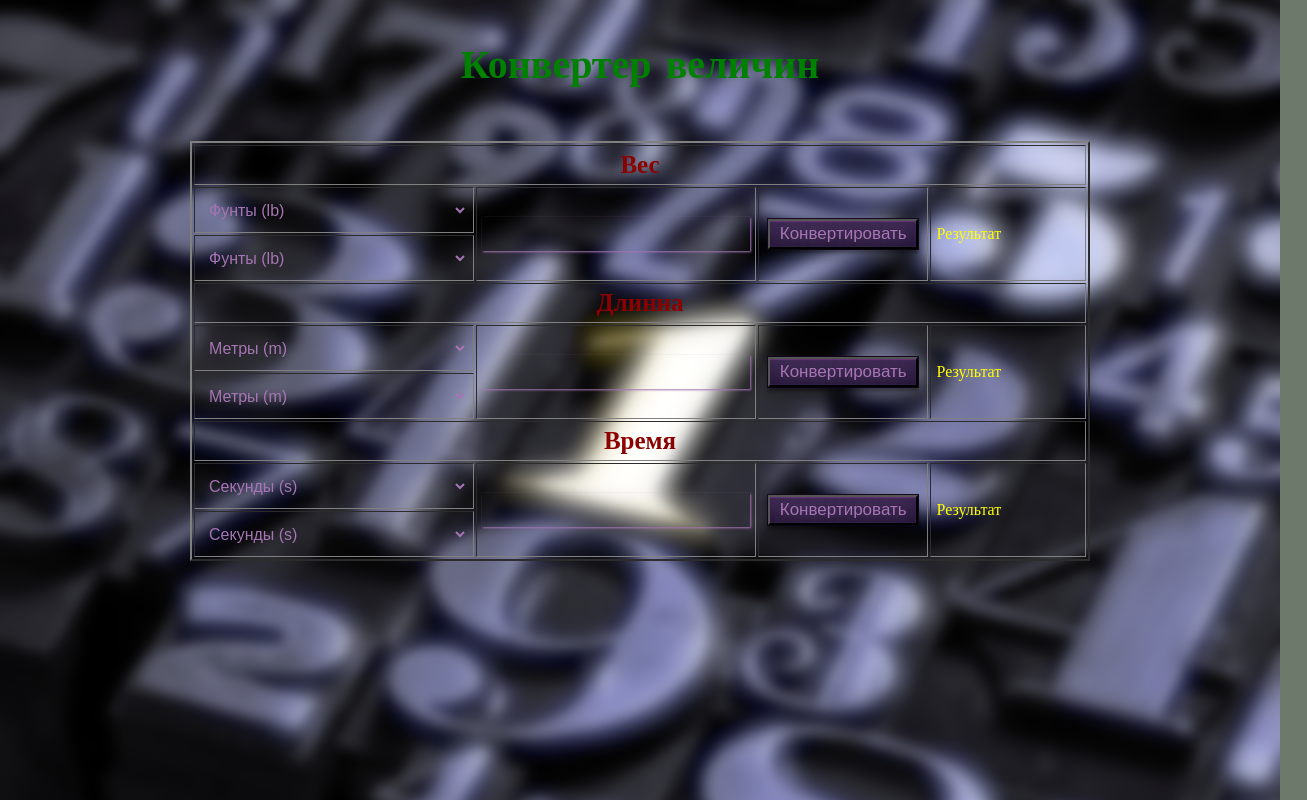
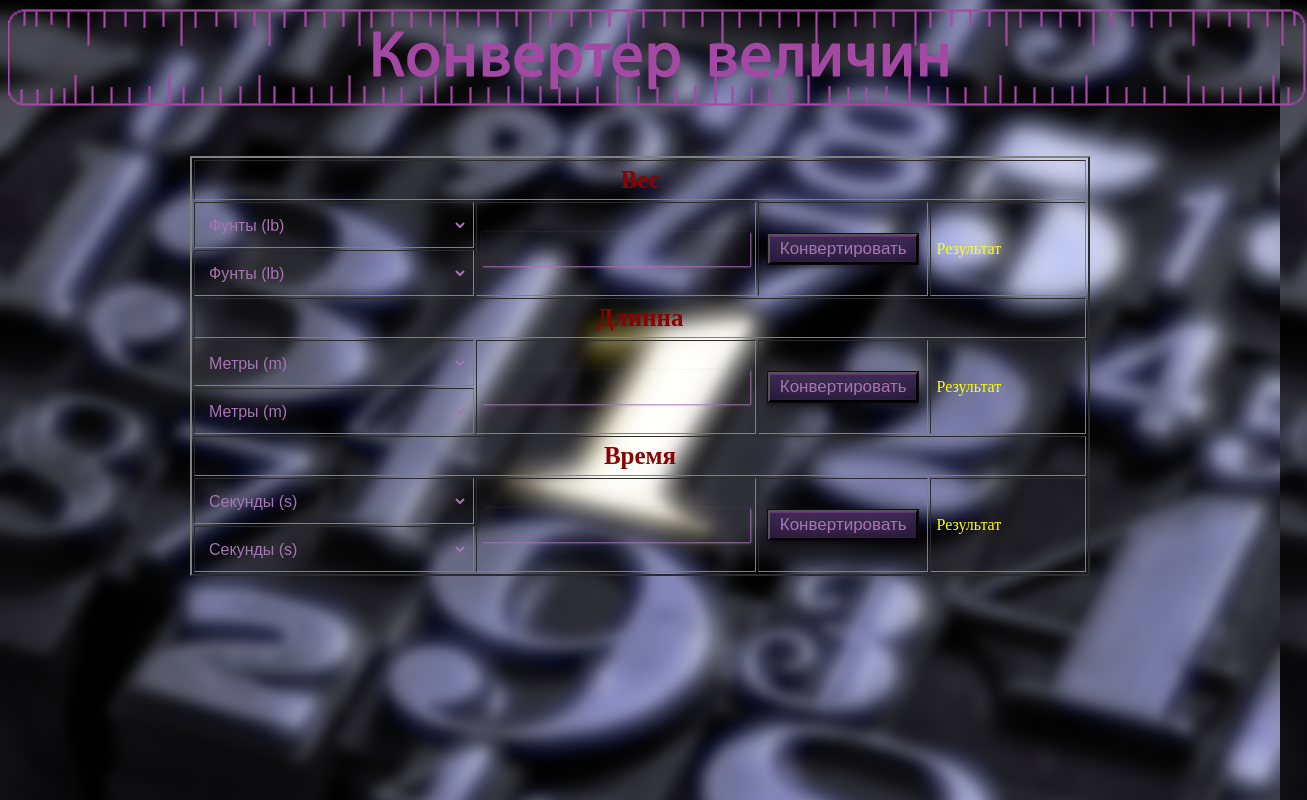
Before and after one commit to PI42/Converter, a plain HTML site: page index.html in a window 1280 px wide. Shown: the top 800 px of the page, 1307 px wide, since content can reach past the window. Drawn offline with Linux system fonts and the light colour scheme.

Commit message:
Стилизация. Заголовок.

```diff
--- a/index.html
+++ b/index.html
@@ -2,51 +2,39 @@
 <html>
 <head>
 
+  <meta http-equiv="Content-Type" content="text/html; charset=utf-8">
+  <title>Converter</title>
 
 
-  <meta http-equiv="Content-Type" content="text/html; charset=utf-8">
+  <link rel="stylesheet" type="text/css" href="style.css">
 
-
-
-
-  <title>Converter</title>
-  <link rel="stylesheet" type="text/css" href="style.css">
 </head>
-
 
 
 <body alink="#ee0000" link="#0000ee" vlink="#551a8b">
 
+<p style="text-align: center;"><img src="Line2.png"></p>
 
 <br>
 
-
 <div id="container">
-<div class="two" id="header">Конвертер величин</div>
-
+<!--
+<div class="two" id="header">Конвертер величин</div-->
 
 <table border="2" cellpadding="2" cellspacing="2">
 
-
   <tbody>
-
 
     <tr>
 
-
       <th colspan="4" rowspan="1">Вес</th>
-
 
     </tr>
 
-
     <tr>
 
-
       <td>
-
       <div class="new-select-style-wpandyou">
-
       <select tabindex="3" id="unit_from">
       <option value="34" data-url="сентиграммах">Сентиграммы(cg)</option>
       <option value="33" data-url="карат">Караты
@@ -87,37 +75,25 @@
 
       </td>
 
-
       <td colspan="1" rowspan="2" class="number"><!--div class="row value"-->
-
-      <div style="text-align: center;">
-	  <input min="0" tabindex="1" id="convert-value" step="any" class="numbers" type="number"> </div>
-
+      <div style="text-align: center;"> <input min="0" tabindex="1" id="convert-value" step="any" class="numbers" type="number"> </div>
 
       </td>
 
-
       <td colspan="1" rowspan="2" class="submit">
-
-      <div> <input tabindex="2" id="convert-submit" value="Конвертировать" class="buttons" type="submit"> </div>
-
+      <div> <input tabindex="2" id="convert-submit" value="Конвертировать" class="buttons" type="submit">
+      </div>
 
       </td>
 
-
       <td id="res" colspan="1" rowspan="2">Результат</td>
-
 
     </tr>
 
-
     <tr>
 
-
       <td>
-
       <div class="new-select-style-wpandyou">
-
       <select tabindex="3" id="unit_from">
       <option value="34" data-url="сентиграммах">Сентиграммы(cg)</option>
       <option value="33" data-url="карат">Караты
@@ -158,26 +134,18 @@
 
       </td>
 
+    </tr>
+
+    <tr>
+
+      <th colspan="4" rowspan="1">Длинна</th>
 
     </tr>
 
-
     <tr>
 
-
-      <th colspan="4" rowspan="1">Длинна</th>
-
-
-    </tr>
-
-
-    <tr>
-
-
       <td>
-
       <div class="new-select-style-wpandyou">
-
       <select tabindex="3" id="unit_from">
       <option value="8" data-url="ангстремов">Ангстремы
 (A)</option>
@@ -219,31 +187,22 @@
 
       </td>
 
-
-      <td style="text-align: center;" colspan="1" rowspan="2" class="number">
-      <input min="0" tabindex="1" id="convert-value" step="any" class="numbers" type="number"> <br>
-
+      <td style="text-align: center;" colspan="1" rowspan="2" class="number"> <input min="0" tabindex="1" id="convert-value" step="any" class="numbers" type="number"> <br>
 
       </td>
 
-
       <td colspan="1" rowspan="2" class="submit">
-      <input tabindex="2" id="convert-submit" value="Конвертировать" class="buttons" type="submit"> </td>
-
+      <input tabindex="2" id="convert-submit" value="Конвертировать" class="buttons" type="submit">
+      </td>
 
       <td id="res" colspan="1" rowspan="2">Результат</td>
 
-
     </tr>
-
 
     <tr>
 
-
       <td>
-
       <div class="new-select-style-wpandyou">
-
       <select tabindex="3" id="unit_from">
       <option value="8" data-url="ангстремов">Ангстремы
 (A)</option>
@@ -285,26 +244,18 @@
 
       </td>
 
+    </tr>
+
+    <tr>
+
+      <th colspan="4" rowspan="1"> Время</th>
 
     </tr>
 
-
     <tr>
 
-
-      <th colspan="4" rowspan="1"> Время</th>
-
-
-    </tr>
-
-
-    <tr>
-
-
       <td>
-
       <div class="new-select-style-wpandyou">
-
       <select tabindex="3" id="unit_from">
       <option value="154" data-url="миллисекунд">Миллисекунды
 (ms)</option>
@@ -325,31 +276,22 @@
 
       </td>
 
-
-      <td style="text-align: center;" colspan="1" rowspan="2" class="number">
-      <input min="0" tabindex="1" id="convert-value" step="any" class="numbers" type="number"> <br>
-
+      <td style="text-align: center;" colspan="1" rowspan="2" class="number"> <input min="0" tabindex="1" id="convert-value" step="any" class="numbers" type="number"> <br>
 
       </td>
 
-
       <td colspan="1" rowspan="2" class="submit">
-      <input tabindex="2" id="convert-submit" value="Конвертировать" class="buttons" type="submit"> </td>
-
+      <input tabindex="2" id="convert-submit" value="Конвертировать" class="buttons" type="submit">
+      </td>
 
       <td id="res" colspan="1" rowspan="2">Результат</td>
 
-
     </tr>
-
 
     <tr>
 
-
       <td>
-
       <div class="new-select-style-wpandyou">
-
       <select tabindex="3" id="unit_from">
       <option value="154" data-url="миллисекунд">Миллисекунды
 (ms)</option>
@@ -370,17 +312,12 @@
 
       </td>
 
-
     </tr>
-
-
 
   </tbody>
 </table>
 
-
 </div>
-
 
 </body>
 </html>
```
Also changed, not shown: Line.png (added), Line2.png (added), style.css (line endings or trailing spaces). Lines whose indentation alone changed are shown as unchanged.
